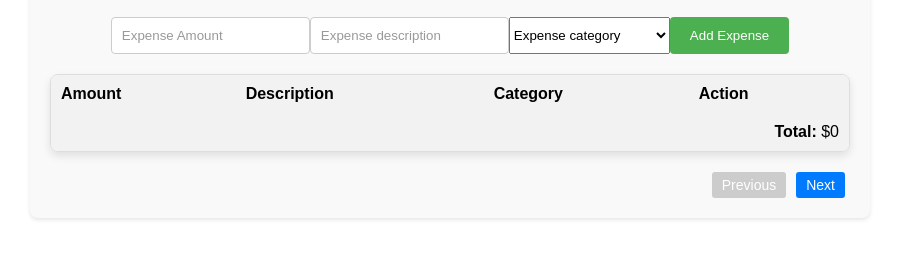
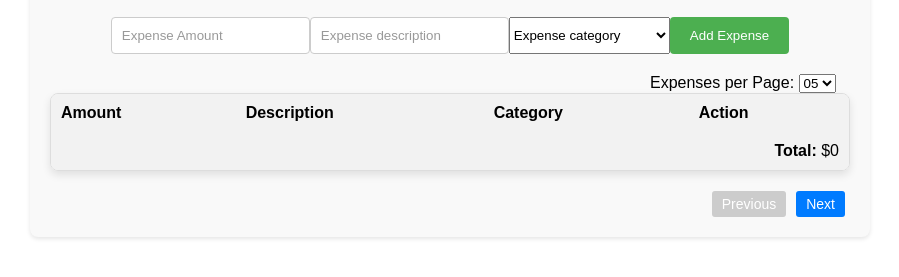
Before and after one commit to akashmadali233/Expenses_Tracker, a plain HTML site: page index.html in a window 1280 px wide. Shown: the part 101-378 px from the top of the page, without its empty margins (190-1089 px from the left). Drawn offline with nearby package versions, Linux system fonts and the light colour scheme; no server answers; sample sign-in values are in the browser's storage; a script that the page names is missing.

Commit message:
changing some code

```diff
--- a/index.html
+++ b/index.html
@@ -36,15 +36,16 @@
             You are a premium member
             <button id="show-details-btn" class="button-like">Show Leaderboard</button>
             <button id="downloadButton" class="button-like" onclick="download(event)" style="margin-right: 170px;">Download File</button>
+        </div>
 
-            <label for="expenses-per-page" style="margin-left: 10px;">Expenses per Page:</label>
+        <label for="expenses-per-page" style="margin-left: 600px;">Expenses per Page:</label>
         <select id="expenses-per-page" onchange="updateExpensesPerPage()">
             <option value="05">05</option>
             <option value="10">10</option>
             <option value="15">15</option>
             <option value="20">20</option>
         </select>
-        </div>
+
           <!-- showing premium button -->
         <button id="rzp1-button" class="button-like" style="display: none;">Buy Premium</button>
         <script src="https://checkout.razorpay.com/v1/checkout.js"></script>
```
Lines whose indentation alone changed are shown as unchanged.
